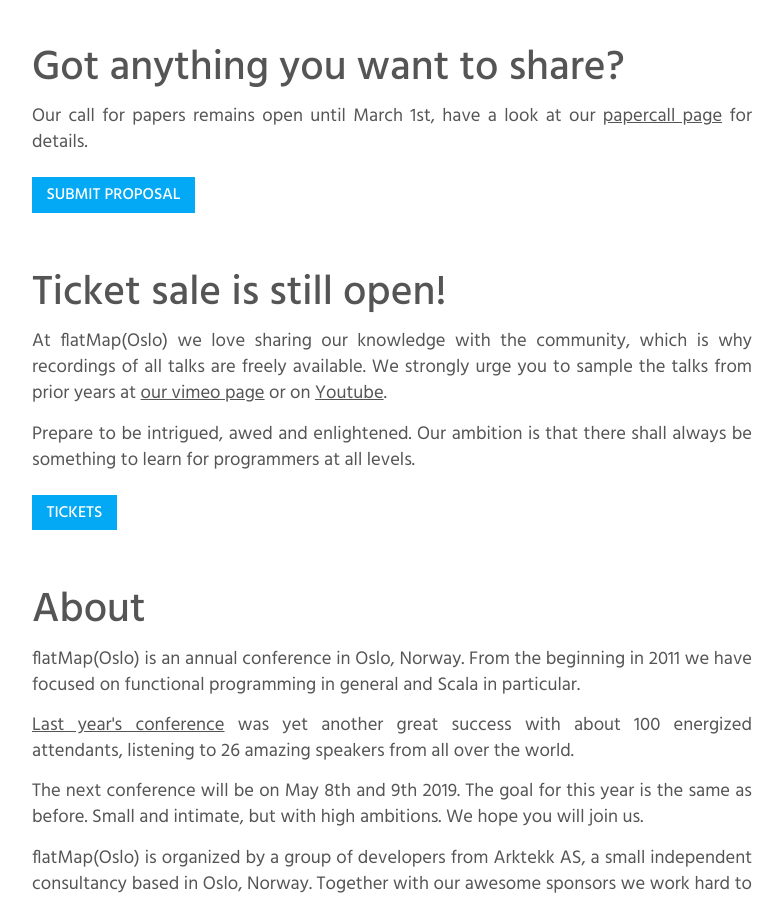
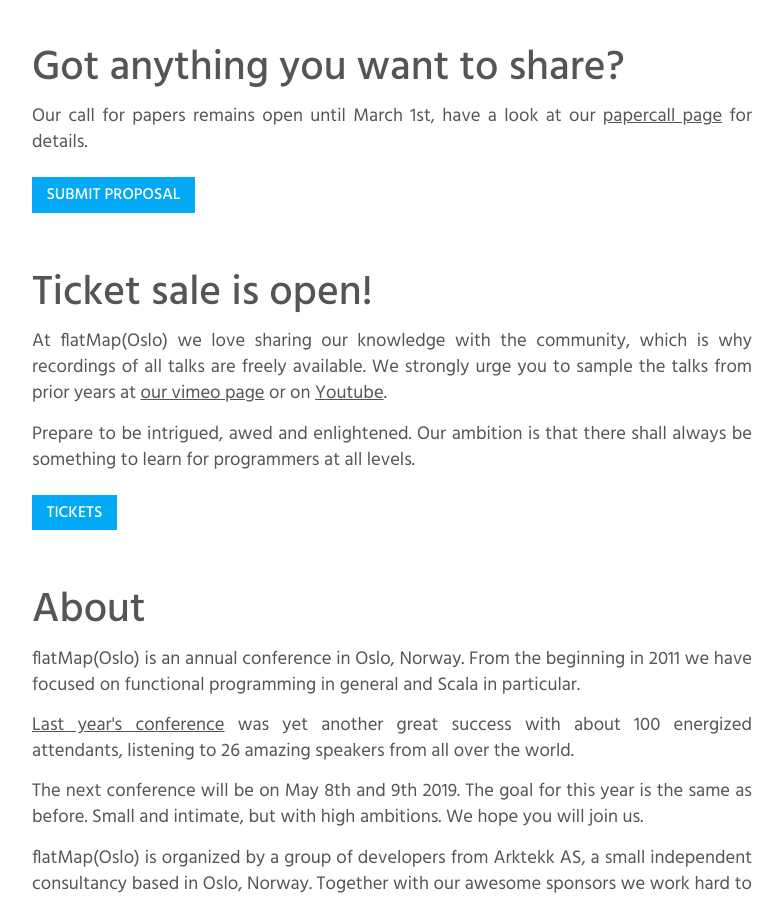
Before and after one commit to flatmaposlo/2019.flatmap.no, a Jekyll site: the page built from index.html, in a window 1280 px wide and 900 px high, scrolled down 959 px. Shown: the whole window, without its empty margins (248-1031 px from the left). Built offline with Jekyll 4.4.1, drawn with Linux system fonts in a browser that asks for light colours.

Commit message:
Fixing text in ticket sales

```diff
--- a/_includes/section_ticket_sale.html
+++ b/_includes/section_ticket_sale.html
@@ -1,5 +1,5 @@
 <section id="ticket_sale" >
-    <h2>Ticket sale is still open!</h2>
+    <h2>Ticket sale is open!</h2>
     <p>
         At flatMap(Oslo) we love sharing our knowledge with the community,
         which is why recordings of all talks are freely available.
```
